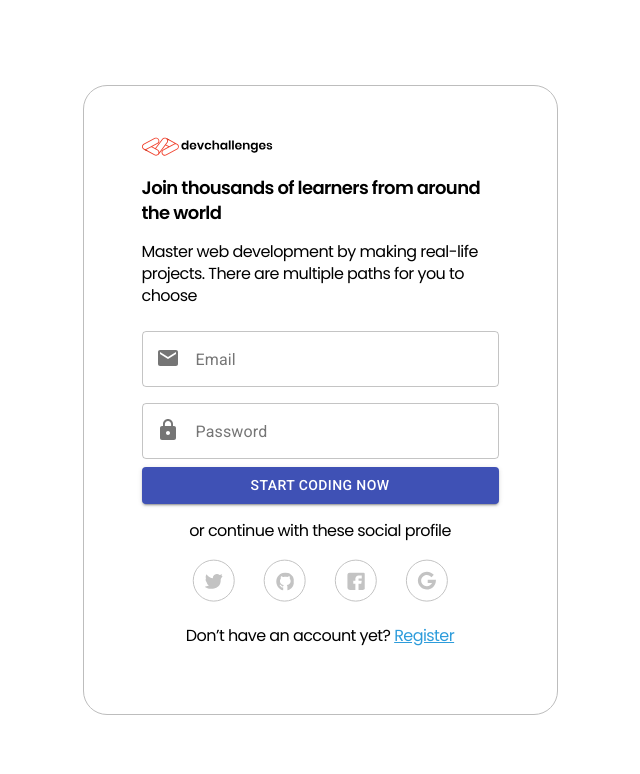
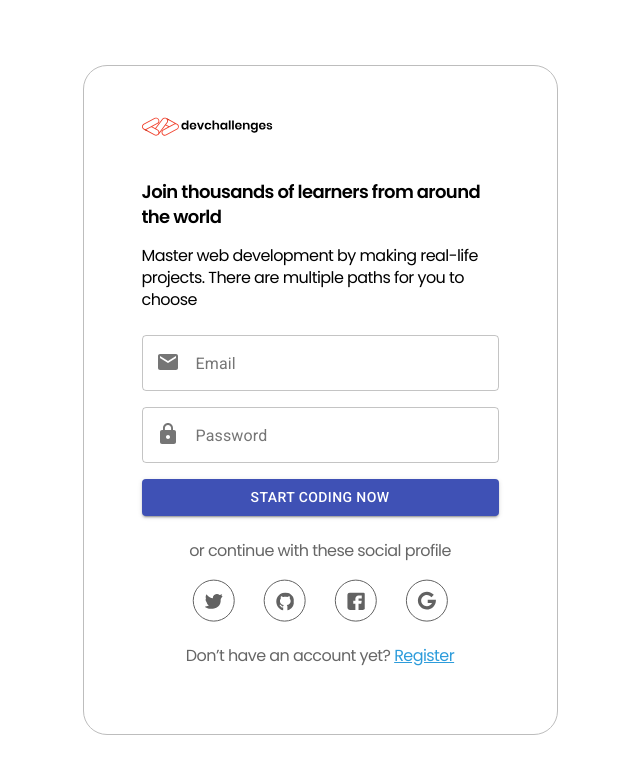
Before and after one commit to GypsyDangerous/auth-app-client, a React (Create React App) app: page /auth in a window 1280 px wide. Shown: the top 774 px of the page, without its empty margins (320-960 px from the left). Built offline with nearby package versions, Linux system fonts and the light colour scheme.

Commit message:
fixing colors in light mode

```diff
--- a/src/components/Auth/Form.styled.js
+++ b/src/components/Auth/Form.styled.js
@@ -6,8 +6,8 @@ const Form = styled.form`
 	flex-direction: column;
 	@media (prefers-color-scheme: dark) {
 		* {
-			color: #aaa !important;
-			border-color: #aaa !important;
+			color: #666 !important;
+			border-color: #666 !important;
 		}
 	}
 	& > * {
@@ -20,6 +20,21 @@ export const Footer = styled.div`
 	display: flex;
 	align-items: center;
 	flex-direction: column;
-`
+	color: #666;
+	@media (prefers-color-scheme: dark) {
+		color: #aaa;
+	}
+
+`;
+
+export const ButtonContainer = styled.div`
+	button {
+		width: 100%;
+	}
+	* {
+		color: white !important;
+	}
+	margin: 0.5rem 0;
+`;
 
 export default Form;
--- a/src/components/Auth/Login.js
+++ b/src/components/Auth/Login.js
@@ -1,12 +1,12 @@
 import React from "react";
 import Input from "../shared/FormElements/Input";
-import Form, { Footer } from "./Form.styled";
+import Form, { ButtonContainer, Footer } from "./Form.styled";
 import MailIcon from "@material-ui/icons/Mail";
 import { PlaceHolder } from "./Auth.styled";
 import LockIcon from "@material-ui/icons/Lock";
 import Button from "../shared/FormElements/Button";
-import {Link} from "react-router-dom"
-import IconButton from "../shared/IconButton"
+import { Link } from "react-router-dom";
+import IconButton from "../shared/IconButton";
 import Icons from "./Icons";
 
 const Login = () => {
@@ -17,9 +17,11 @@ const Login = () => {
 				Master web development by making real-life projects. There are multiple paths for
 				you to choose
 			</p>
-			<Form onSubmit={e => {
-				e.preventDefault()
-			}}>
+			<Form
+				onSubmit={e => {
+					e.preventDefault();
+				}}
+			>
 				<Input
 					onInput={() => {}}
 					placeholder={
@@ -46,12 +48,16 @@ const Login = () => {
 					type="password"
 					required
 				/>
-				<Button>Start Coding Now</Button>
+				<ButtonContainer>
+					<Button>Start Coding Now</Button>
+				</ButtonContainer>
 			</Form>
 			<Footer>
 				<p>or continue with these social profile</p>
-				<Icons/>
-				<p>Don’t have an account yet? <Link to="/auth/register">Register</Link> </p>
+				<Icons />
+				<p>
+					Don’t have an account yet? <Link to="/auth/register">Register</Link>{" "}
+				</p>
 			</Footer>
 		</div>
 	);
--- a/src/components/Auth/index.js
+++ b/src/components/Auth/index.js
@@ -1,20 +1,21 @@
-import React from 'react';
-import { useParams } from 'react-router';
-import Input from '../shared/FormElements/Input';
-import AuthComponent from "./Auth.styled"
-import Login from './Login';
-import {ReactComponent as Logo} from './logo.svg';
+import React from "react";
+import { useParams } from "react-router";
+import Input from "../shared/FormElements/Input";
+import AuthComponent from "./Auth.styled";
+import Login from "./Login";
+import { ReactComponent as Logo } from "./logo.svg";
 
 const Auth = () => {
-
-	const {type} = useParams()
+	const { type } = useParams();
 
 	return (
 		<AuthComponent>
-			<Logo/>
-			<Login/>
+			<span style={{display: "inline-block", marginBottom: "1.5rem"}}>
+				<Logo />
+			</span>
+			<Login />
 		</AuthComponent>
 	);
-}
+};
 
 export default Auth;
--- a/src/components/shared/IconButton.styled.js
+++ b/src/components/shared/IconButton.styled.js
@@ -1,16 +1,22 @@
-import styled from "styled-components"
+import styled from "styled-components";
 
 const IconButton = styled.button`
 	background: none;
 	outline: none;
 	border: none;
 	border-radius: 50%;
-	margin: 0 .5rem;
-	transition: filter .25s;
-	filter: brightness(1.5);
-	&:hover{
-		filter: brightness(2);
+	margin: 0 0.5rem;
+	transition: filter 0.25s;
+	filter: brightness(0.75);
+	@media (prefers-color-scheme: dark) {
+		filter: brightness(1.25);
+		&:hover {
+			filter: brightness(2);
+		}
 	}
-`
+	&:hover {
+		filter: brightness(.25);
+	}
+`;
 
-export default IconButton
+export default IconButton;
```
